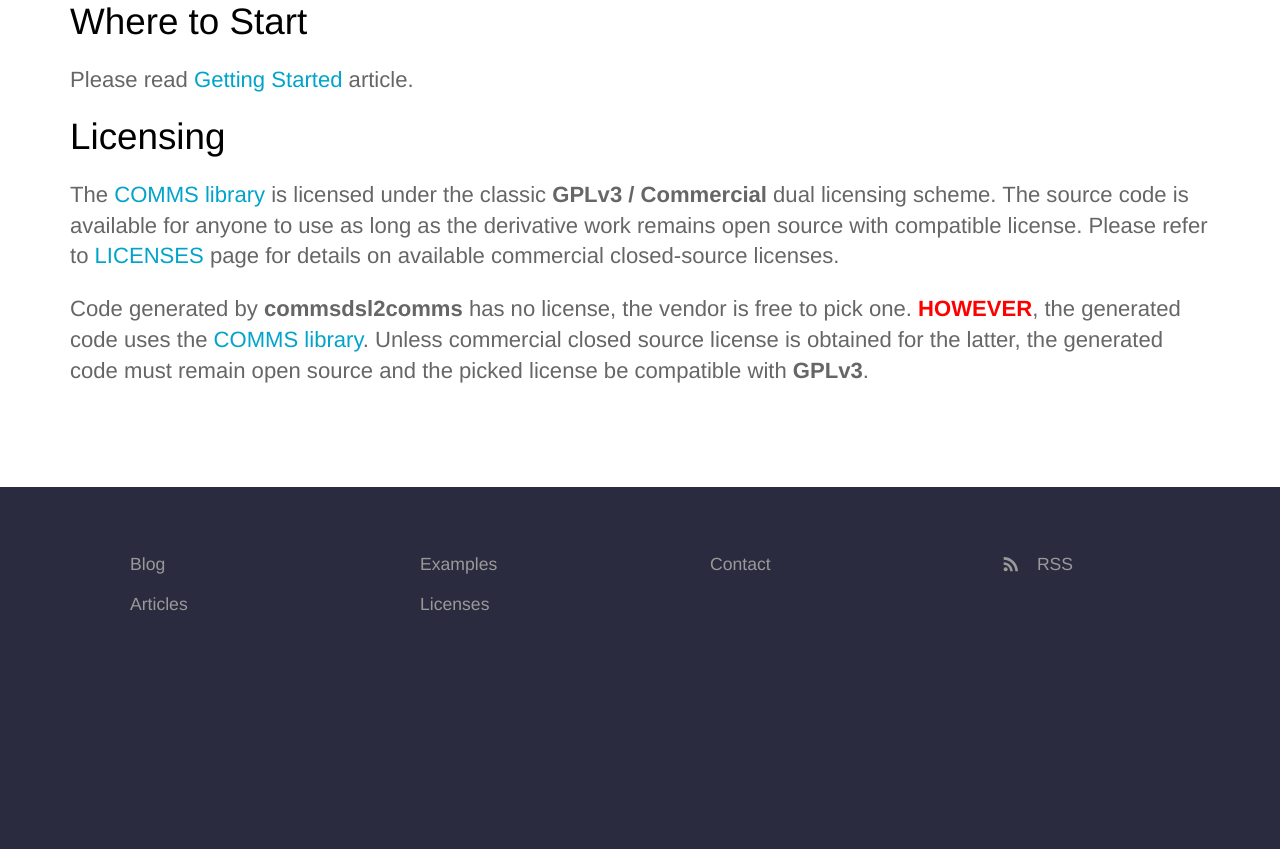
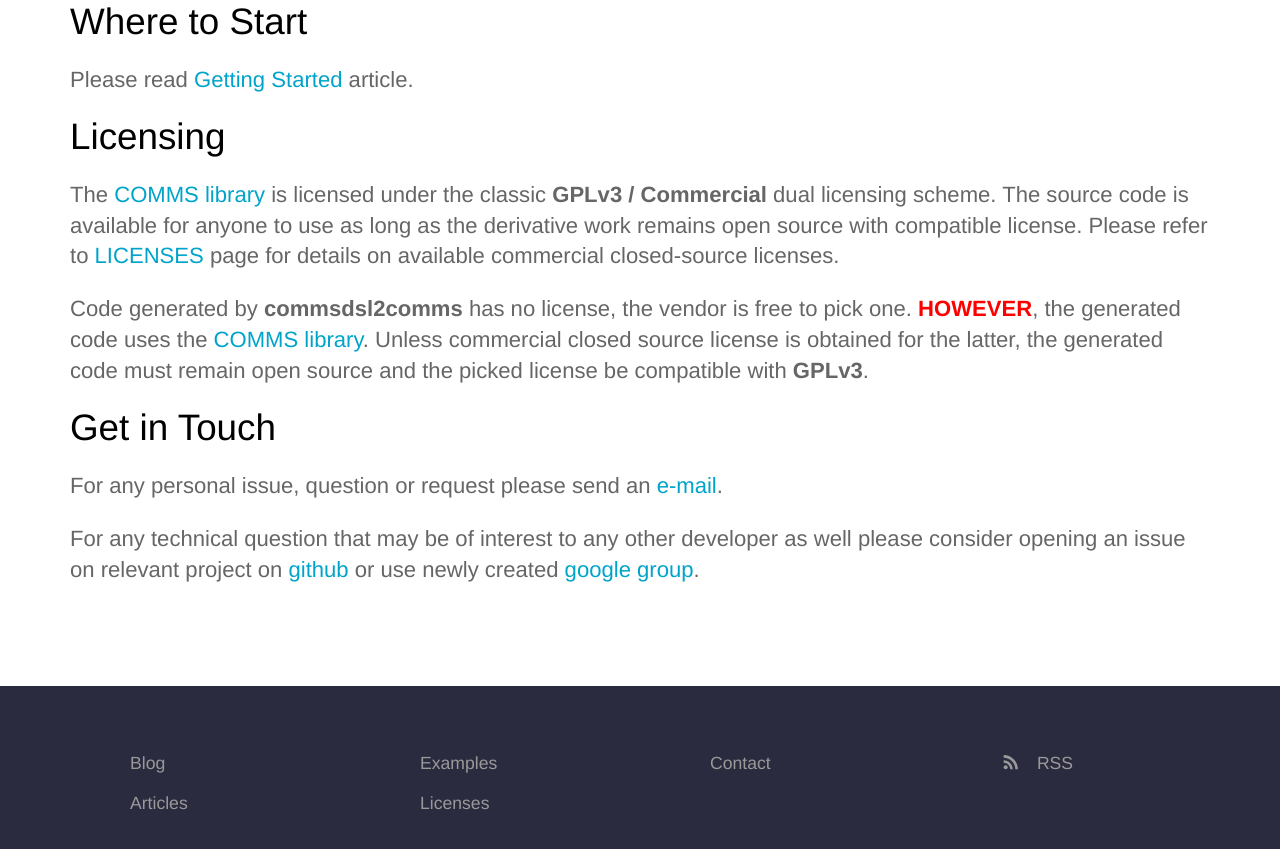
Before and after one commit to commschamp/commschamp.github.io, a Jekyll site: the page built from index.html, in a window 1280 px wide and 900 px high, scrolled down 3255 px. Shown: the top 849 px of the window. Built offline with Jekyll 4.4.1, drawn with Linux system fonts in a browser that asks for light colours; before the commit the page ends 3956 px from its top, so only the background shows below that.

Commit message:
Added link to google group.

```diff
--- a/_includes/home.md
+++ b/_includes/home.md
@@ -156,3 +156,10 @@
 Unless commercial closed source license is obtained for the latter, the
 generated code must remain open source and the picked license be compatible
 with **GPLv3**.
+
+# Get in Touch
+For any personal issue, question or request please send an [e-mail](/contact/).
+
+For any technical question that may be of interest to any other developer as
+well please consider opening an issue on relevant project on [github](https://github.com/arobenko/)
+or use newly created [google group](https://groups.google.com/forum/#!forum/commschampion).
```
